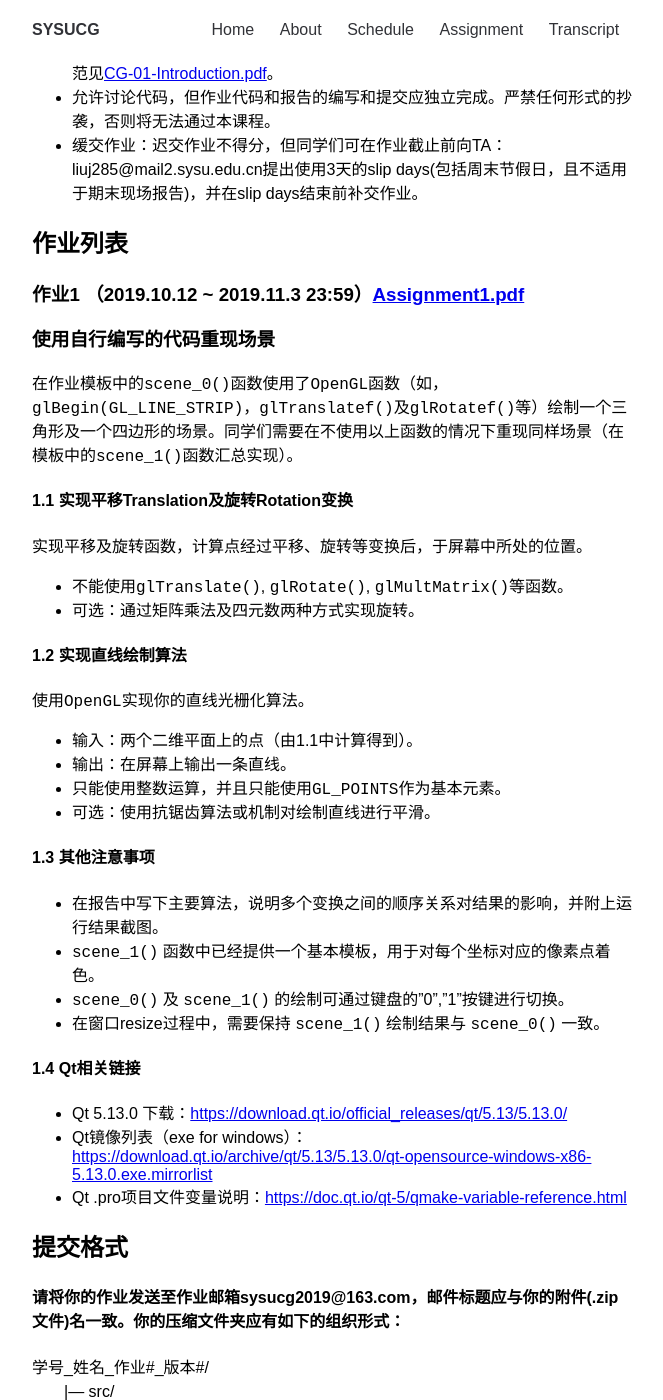
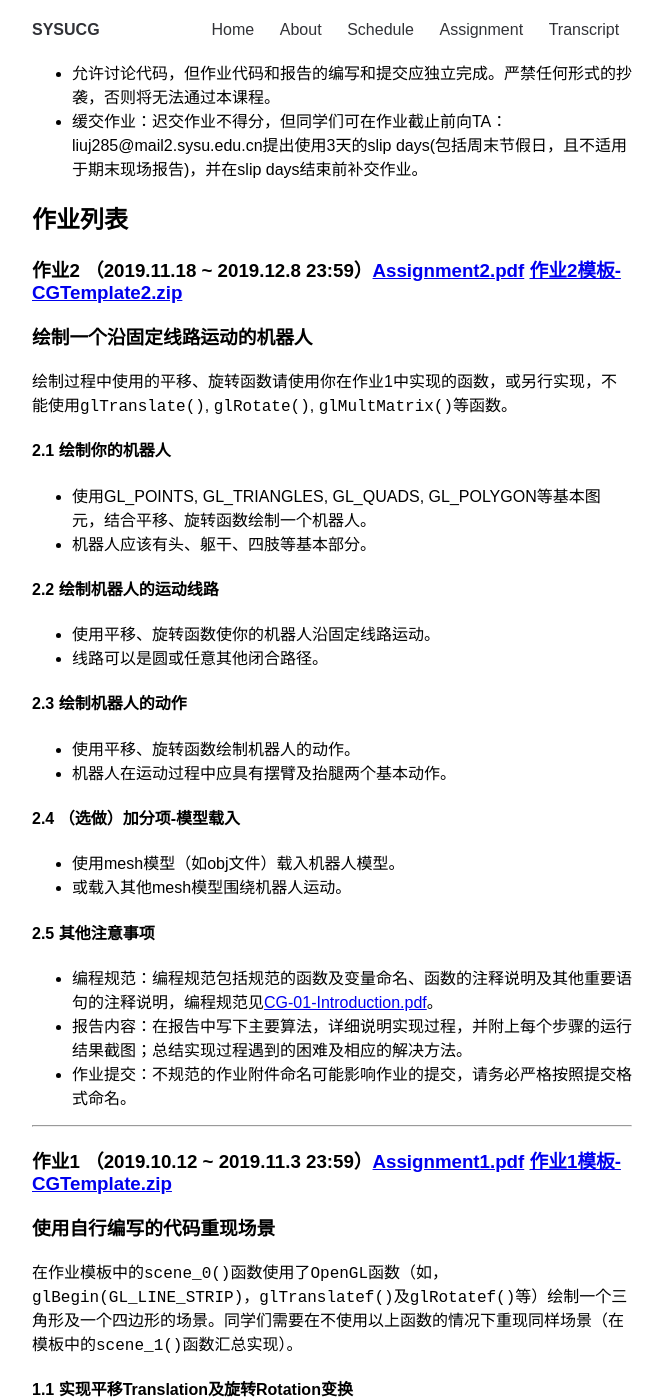
Before and after one commit to sysucg2019/sysucg2019.github.io, a Jekyll site: the page built from assignment.md, in a window 1280 px wide and 1400 px high, scrolled down 355 px. Shown: the whole window, without its empty margins (308-971 px from the left). Built offline with Jekyll 4.4.1, drawn with Linux system fonts in a browser that asks for light colours.

Commit message:
Update assignment.md

```diff
--- a/assignment.md
+++ b/assignment.md
@@ -5,13 +5,40 @@ permalink: /assignment/
 ---
 
 ## 作业说明
--  每次作业统一使用QT模板<a href="https://github.com/sysucg2019/sysucg2019.github.io/raw/master/CGTemplate.zip">CGTemplate</a>。
 -  评分细则：完成度及正确性(50%) + 编程规范(20%) + 书面报告(30%)。编程规范见<a href="https://github.com/sysucg2019/sysucg2019.github.io/raw/master/slides/CG-01-Introduction.pdf">CG-01-Introduction.pdf</a>。
 -  允许讨论代码，但作业代码和报告的编写和提交应独立完成。严禁任何形式的抄袭，否则将无法通过本课程。
 -  缓交作业：迟交作业不得分，但同学们可在作业截止前向TA：liuj285@mail2.sysu.edu.cn提出使用3天的slip days(包括周末节假日，且不适用于期末现场报告)，并在slip days结束前补交作业。
 
 ## 作业列表
-### 作业1 （2019.10.12 ~ 2019.11.3 23:59）[Assignment1.pdf](https://github.com/sysucg2019/sysucg2019.github.io/raw/master/Assignment1.pdf)
+### 作业2 （2019.11.18 ~ 2019.12.8 23:59）[Assignment2.pdf](https://github.com/sysucg2019/sysucg2019.github.io/raw/master/Assignment2.pdf)  [作业2模板-CGTemplate2.zip](https://github.com/sysucg2019/sysucg2019.github.io/raw/master/CGTemplate2.zip)
+### 绘制一个沿固定线路运动的机器人
+
+绘制过程中使用的平移、旋转函数请使用你在作业1中实现的函数，或另行实现，不能使用`glTranslate()`, `glRotate()`, `glMultMatrix()`等函数。
+
+#### 2.1 绘制你的机器人
+-  使用GL_POINTS, GL_TRIANGLES, GL_QUADS, GL_POLYGON等基本图元，结合平移、旋转函数绘制一个机器人。
+-  机器人应该有头、躯干、四肢等基本部分。
+
+#### 2.2 绘制机器人的运动线路
+-  使用平移、旋转函数使你的机器人沿固定线路运动。
+-  线路可以是圆或任意其他闭合路径。
+
+#### 2.3 绘制机器人的动作
+-  使用平移、旋转函数绘制机器人的动作。
+-  机器人在运动过程中应具有摆臂及抬腿两个基本动作。
+
+#### 2.4 （选做）加分项-模型载入
+-  使用mesh模型（如obj文件）载入机器人模型。
+-  或载入其他mesh模型围绕机器人运动。
+
+#### 2.5 其他注意事项
+-  编程规范：编程规范包括规范的函数及变量命名、函数的注释说明及其他重要语句的注释说明，编程规范见<a href="https://github.com/sysucg2019/sysucg2019.github.io/raw/master/slides/CG-01-Introduction.pdf">CG-01-Introduction.pdf</a>。
+-  报告内容：在报告中写下主要算法，详细说明实现过程，并附上每个步骤的运行结果截图；总结实现过程遇到的困难及相应的解决方法。
+-  作业提交：不规范的作业附件命名可能影响作业的提交，请务必严格按照提交格式命名。
+
+----
+
+### 作业1 （2019.10.12 ~ 2019.11.3 23:59）[Assignment1.pdf](https://github.com/sysucg2019/sysucg2019.github.io/raw/master/Assignment1.pdf)  [作业1模板-CGTemplate.zip](https://github.com/sysucg2019/sysucg2019.github.io/raw/master/CGTemplate.zip)
 ### 使用自行编写的代码重现场景
 
 在作业模板中的`scene_0()`函数使用了`OpenGL`函数（如，`glBegin(GL_LINE_STRIP)`，`glTranslatef()`及`glRotatef()`等）绘制一个三角形及一个四边形的场景。同学们需要在`不使用`以上函数的情况下重现同样场景（在模板中的`scene_1()`函数汇总实现）。
```
